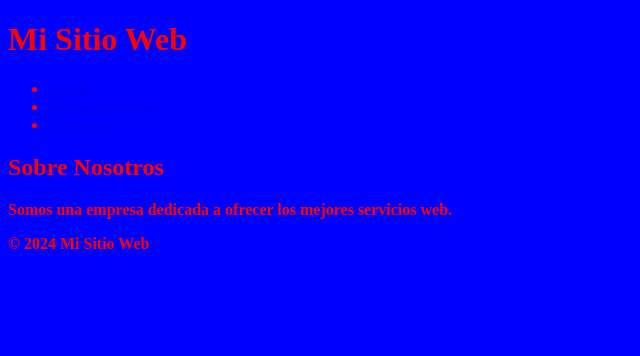
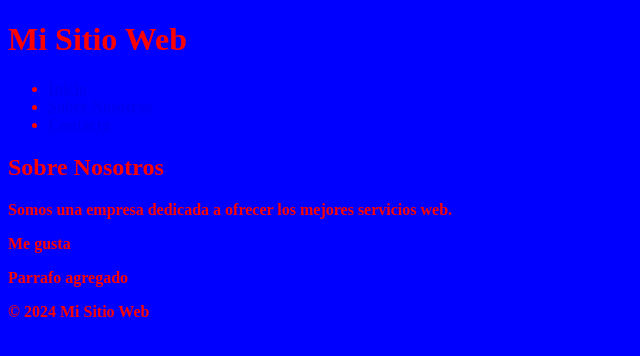
Before and after one commit to jorgesoa7847/Cursoloco, a plain HTML site: page about.html in a window 1280 px wide. Shown: the whole page, without its empty margins (0-640 px from the left). Drawn offline with Linux system fonts and the light colour scheme.

Commit message:
Update about.html

```diff
--- a/about.html
+++ b/about.html
@@ -20,6 +20,8 @@
     <main>
         <h2>Sobre Nosotros</h2>
         <p>Somos una empresa dedicada a ofrecer los mejores servicios web.</p>
+        <p>Me gusta</p>
+        <p>Parrafo agregado</p>
     </main>
     <footer>
         <p>&copy; 2024 Mi Sitio Web</p>
```
